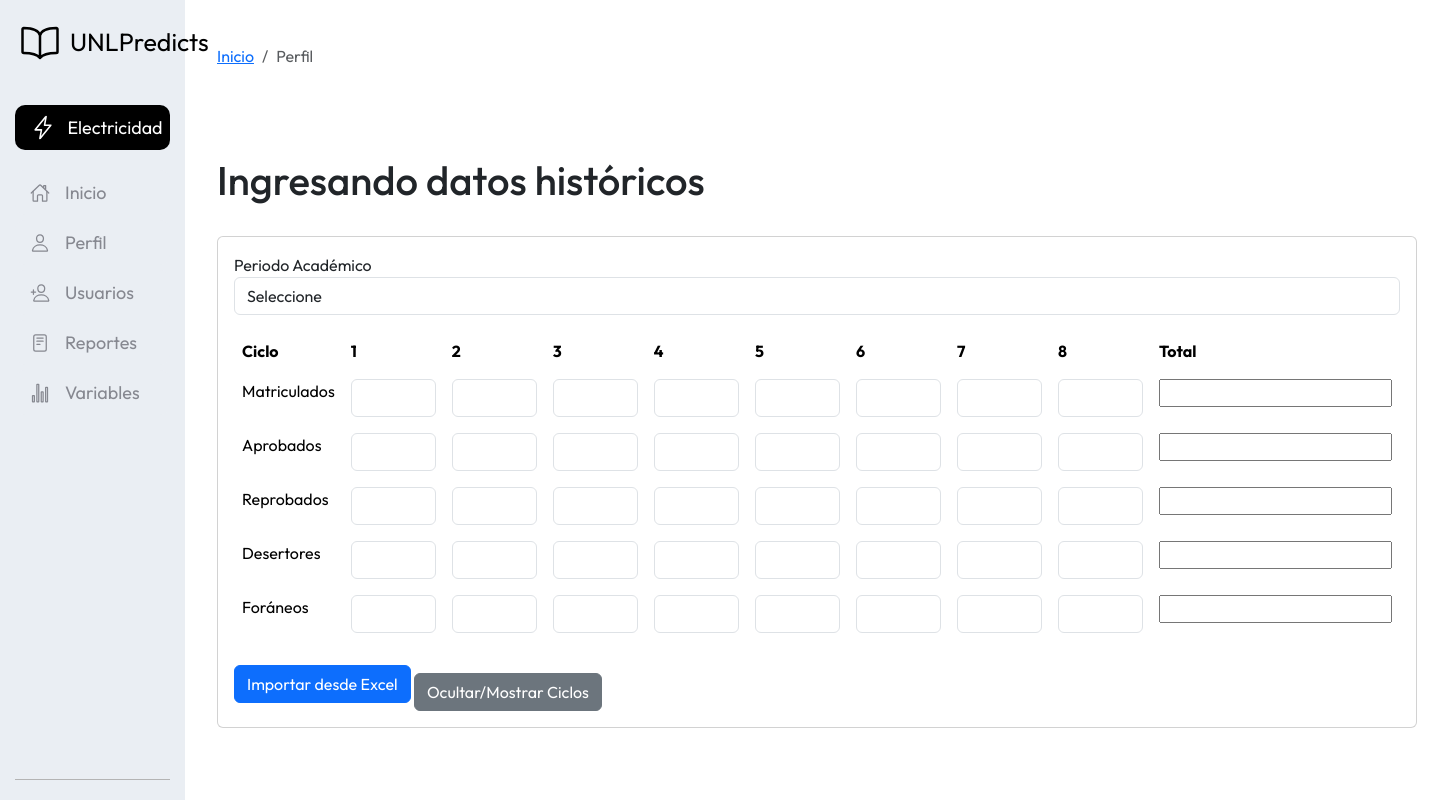
After one commit to Medina23334444/PisGTA, a Django app: page /agregarDatos/ in a window 1440 px wide. The commit adds this page. Run offline with Django 5.2, Linux system fonts and the light colour scheme; some libraries are stand-ins or nearby versions.

Commit message:
Cambioss

```diff
--- a/Pis_in/urls.py
+++ b/Pis_in/urls.py
@@ -14,6 +14,7 @@ urlpatterns = [
     path('eliminarUsuario/<id>', views.eliminarUsuario, name='eliminarUsuario'),
     path('homeAdministrador/', views.homeAdministrador, name='homeAdministrador'),
     path('perfilAdministrador/', views.perfilAdministrador, name='perfilAdministrador'),
+    path('agregarDatos/', views.variablesAdministrador, name='agregarDatos'),
     path('homePersonal/', views.homePersonal, name='homePersonal'),
     path('ordenarUsuarios/', views.ordenarUsuarios)
 ]
--- /dev/null
+++ b/static/agregarDatosH.js
@@ -0,0 +1,94 @@
+document.addEventListener('DOMContentLoaded', () => {
+    const cycleInputs = document.querySelectorAll('.cycle');
+    const totalInputs = document.querySelectorAll('.total');
+
+    cycleInputs.forEach(input => {
+        input.addEventListener('input', () => {
+            const type = input.dataset.type;
+            const relatedCycleInputs = document.querySelectorAll(`.cycle[data-type="${type}"]`);
+            const totalInput = document.querySelector(`.total[data-type="${type}"]`);
+
+            let sum = 0;
+            relatedCycleInputs.forEach(cycleInput => {
+                sum += Number(cycleInput.value || 0);
+            });
+            totalInput.value = sum;
+        });
+    });
+
+    totalInputs.forEach(input => {
+        input.addEventListener('input', () => {
+            const type = input.dataset.type;
+            const relatedCycleInputs = document.querySelectorAll(`.cycle[data-type="${type}"]`);
+
+            relatedCycleInputs.forEach(cycleInput => {
+                cycleInput.value = '';
+            });
+        });
+    });
+
+    const importExcelButton = document.getElementById('importExcel');
+    const fileInput = document.getElementById('fileInput');
+
+    importExcelButton.addEventListener('click', () => {
+        fileInput.click();
+    });
+
+    fileInput.addEventListener('change', (event) => {
+        const file = event.target.files[0];
+        if (file) {
+            importFromExcel(file);
+        }
+    });
+
+    async function importFromExcel(file) {
+        const reader = new FileReader();
+        reader.onload = async (event) => {
+            const data = new Uint8Array(event.target.result);
+            const workbook = XLSX.read(data, { type: 'array' });
+            const sheetName = workbook.SheetNames[0];
+            const sheet = workbook.Sheets[sheetName];
+            const jsonData = XLSX.utils.sheet_to_json(sheet, { header: 1 });
+
+            populateFields(jsonData);
+        };
+        reader.readAsArrayBuffer(file);
+    }
+
+    function populateFields(data) {
+        const headers = data[0].map(header => typeof header === 'string' ? header.toLowerCase() : header);
+        const rows = data.slice(1);
+
+        rows.forEach(row => {
+            if (row.length > 1) { // Verificar que haya datos en la fila
+                const type = (row[0] && typeof row[0] === 'string') ? row[0].toLowerCase() : ''; // Tipo de dato (matriculados, aprobados, etc.)
+                row.forEach((value, index) => {
+                    if (index > 0 && index < headers.length) { // Ignorar la columna de 'Ciclo' y 'Total'
+                        const cycleInput = document.querySelector(`.cycle[data-type="${type}"][data-cycle="${index}"]`);
+                        if (cycleInput) {
+                            cycleInput.value = value;
+                        }
+                    }
+                });
+            }
+        });
+
+        // Actualizar los totales después de llenar los ciclos
+        cycleInputs.forEach(input => {
+            const event = new Event('input');
+            input.dispatchEvent(event);
+        });
+    }
+
+    const toggleColumnsButton = document.getElementById('toggleColumns');
+    toggleColumnsButton.addEventListener('click', () => {
+        const cycleColumns = document.querySelectorAll('.cycle-col');
+        cycleColumns.forEach(column => {
+            const cycle = column.getAttribute('data-cycle');
+            const cycleCells = document.querySelectorAll(`.cycle[data-cycle="${cycle}"]`);
+            cycleCells.forEach(cell => {
+                cell.classList.toggle('hidden');
+            });
+        });
+    });
+});
--- a/tasks/views.py
+++ b/tasks/views.py
@@ -118,5 +118,8 @@ def homeAdministrador(request):
 def perfilAdministrador(request):
     return render(request, 'perfilAdministrador.html')
 
+def variablesAdministrador(request):
+    return render(request, 'agregarDatos.html')
+
 def homePersonal(request):
     return render(request, 'homePersonal.html')
--- /dev/null
+++ b/templates/agregarDatos.html
@@ -0,0 +1,114 @@
+{% extends "base_init.html" %}
+{% block title %}Ingresando Datos Históricos{% endblock %}
+{% load static %}
+{% block content %}
+    <div class="container">
+        <br>
+        <nav aria-label="breadcrumb">
+            <ol class="breadcrumb">
+                <li class="breadcrumb-item"><a href="/homeAdministrador">Inicio</a></li>
+                <li class="breadcrumb-item active" aria-current="page">Perfil</li>
+            </ol>
+        </nav>
+        <br><br><br>
+        <h1>Ingresando datos históricos</h1>
+        <br>
+        <div class="card" style="width: 75rem;">
+            <div class="card-body">
+                <form id="dataForm">
+                    <label for="periodoAcademico">Periodo Académico</label>
+                    <select id="periodoAcademico" class="form-control mb-3">
+                        <option value="" disabled selected>Seleccione</option>
+                        <!-- Opciones de periodo académico -->
+                    </select>
+                    <table class="table table-borderless">
+                        <thead>
+                            <tr>
+                                <th>Ciclo</th>
+                                <th class="cycle-col" data-cycle="1">1</th>
+                                <th class="cycle-col" data-cycle="2">2</th>
+                                <th class="cycle-col" data-cycle="3">3</th>
+                                <th class="cycle-col" data-cycle="4">4</th>
+                                <th class="cycle-col" data-cycle="5">5</th>
+                                <th class="cycle-col" data-cycle="6">6</th>
+                                <th class="cycle-col" data-cycle="7">7</th>
+                                <th class="cycle-col" data-cycle="8">8</th>
+                                <th>Total</th>
+                            </tr>
+                        </thead>
+                        <tbody>
+                            <tr>
+                                <td>Matriculados</td>
+                                <td><input type="number" class="form-control cycle" data-type="matriculados" data-cycle="1"></td>
+                                <td><input type="number" class="form-control cycle" data-type="matriculados" data-cycle="2"></td>
+                                <td><input type="number" class="form-control cycle" data-type="matriculados" data-cycle="3"></td>
+                                <td><input type="number" class="form-control cycle" data-type="matriculados" data-cycle="4"></td>
+                                <td><input type="number" class="form-control cycle" data-type="matriculados" data-cycle="5"></td>
+                                <td><input type="number" class="form-control cycle" data-type="matriculados" data-cycle="6"></td>
+                                <td><input type="number" class="form-control cycle" data-type="matriculados" data-cycle="7"></td>
+                                <td><input type="number" class="form-control cycle" data-type="matriculados" data-cycle="8"></td>
+                                <td><input type="number" class="total" data-type="matriculados"></td>
+                            </tr>
+                            <tr>
+                                <td>Aprobados</td>
+                                <td><input type="number" class="form-control cycle" data-type="aprobados" data-cycle="1"></td>
+                                <td><input type="number" class="form-control cycle" data-type="aprobados" data-cycle="2"></td>
+                                <td><input type="number" class="form-control cycle" data-type="aprobados" data-cycle="3"></td>
+                                <td><input type="number" class="form-control cycle" data-type="aprobados" data-cycle="4"></td>
+                                <td><input type="number" class="form-control cycle" data-type="aprobados" data-cycle="5"></td>
+                                <td><input type="number" class="form-control cycle" data-type="aprobados" data-cycle="6"></td>
+                                <td><input type="number" class="form-control cycle" data-type="aprobados" data-cycle="7"></td>
+                                <td><input type="number" class="form-control cycle" data-type="aprobados" data-cycle="8"></td>
+                                <td><input type="number" class="total" data-type="aprobados"></td>
+                            </tr>
+                            <tr>
+                                <td>Reprobados</td>
+                                <td><input type="number" class="form-control cycle" data-type="reprobados" data-cycle="1"></td>
+                                <td><input type="number" class="form-control cycle" data-type="reprobados" data-cycle="2"></td>
+                                <td><input type="number" class="form-control cycle" data-type="reprobados" data-cycle="3"></td>
+                                <td><input type="number" class="form-control cycle" data-type="reprobados" data-cycle="4"></td>
+                                <td><input type="number" class="form-control cycle" data-type="reprobados" data-cycle="5"></td>
+                                <td><input type="number" class="form-control cycle" data-type="reprobados" data-cycle="6"></td>
+                                <td><input type="number" class="form-control cycle" data-type="reprobados" data-cycle="7"></td>
+                                <td><input type="number" class="form-control cycle" data-type="reprobados" data-cycle="8"></td>
+                                <td><input type="number" class="total" data-type="reprobados"></td>
+                            </tr>
+                            <tr>
+                                <td>Desertores</td>
+                                <td><input type="number" class="form-control cycle" data-type="desertores" data-cycle="1"></td>
+                                <td><input type="number" class="form-control cycle" data-type="desertores" data-cycle="2"></td>
+                                <td><input type="number" class="form-control cycle" data-type="desertores" data-cycle="3"></td>
+                                <td><input type="number" class="form-control cycle" data-type="desertores" data-cycle="4"></td>
+                                <td><input type="number" class="form-control cycle" data-type="desertores" data-cycle="5"></td>
+                                <td><input type="number" class="form-control cycle" data-type="desertores" data-cycle="6"></td>
+                                <td><input type="number" class="form-control cycle" data-type="desertores" data-cycle="7"></td>
+                                <td><input type="number" class="form-control cycle" data-type="desertores" data-cycle="8"></td>
+                                <td><input type="number" class="total" data-type="desertores"></td>
+                            </tr>
+                            <tr>
+                                <td>Foráneos</td>
+                                <td><input type="number" class="form-control cycle" data-type="foraneos" data-cycle="1"></td>
+                                <td><input type="number" class="form-control cycle" data-type="foraneos" data-cycle="2"></td>
+                                <td><input type="number" class="form-control cycle" data-type="foraneos" data-cycle="3"></td>
+                                <td><input type="number" class="form-control cycle" data-type="foraneos" data-cycle="4"></td>
+                                <td><input type="number" class="form-control cycle" data-type="foraneos" data-cycle="5"></td>
+                                <td><input type="number" class="form-control cycle" data-type="foraneos" data-cycle="6"></td>
+                                <td><input type="number" class="form-control cycle" data-type="foraneos" data-cycle="7"></td>
+                                <td><input type="number" class="form-control cycle" data-type="foraneos" data-cycle="8"></td>
+                                <td><input type="number" class="total" data-type="foraneos"></td>
+                            </tr>
+                        </tbody>
+                    </table>
+                    <button type="button" id="importExcel" class="btn btn-primary">Importar desde Excel</button>
+                    <input type="file" id="fileInput" accept=".xlsx, .xls" style="display: none;">
+                    <button type="button" id="toggleColumns" class="btn btn-secondary mt-3">Ocultar/Mostrar Ciclos</button>
+                </form>
+            </div>
+        </div>
+    </div>
+    <script src="https://code.jquery.com/jquery-3.5.1.slim.min.js" integrity="sha384-DfXdz2htPH0lsSSs5nCTpuj/zy4C+OGpamoFVy38MVBnE+IbbVYUew+OrCXaRkfj" crossorigin="anonymous"></script>
+    <script src="https://cdn.jsdelivr.net/npm/popper.js@1.16.1/dist/umd/popper.min.js" integrity="sha384-9/reFTGAW83EW2RDu2S0VKaIzap3H66lZH81PoYlFhbGU+6BZp6G7niu735Sk7lN" crossorigin="anonymous"></script>
+    <script src="https://cdn.jsdelivr.net/npm/bootstrap@4.5.3/dist/js/bootstrap.min.js" integrity="sha384-w1Q4orYjBQndcko6MimVbzY0tgp4pWB4lZ7lr30WKz0vr/aWKhXdBNmNb5D92v7s" crossorigin="anonymous"></script>
+    <script src="https://cdnjs.cloudflare.com/ajax/libs/xlsx/0.16.2/xlsx.full.min.js"></script>
+    <script src="{% static '/agregarDatosH.js' %}"></script>
+{% endblock %}
--- a/templates/base_init.html
+++ b/templates/base_init.html
@@ -50,7 +50,7 @@
                         </a>
                     </li>
                     <li>
-                        <a href="#">
+                        <a href="/agregarDatos/">
                             <ion-icon name="stats-chart-outline"></ion-icon>
                             <span>Variables</span>
                         </a>
```
Also changed, not shown: static/agregarDatosH.css (added, +45 -0 lines).
